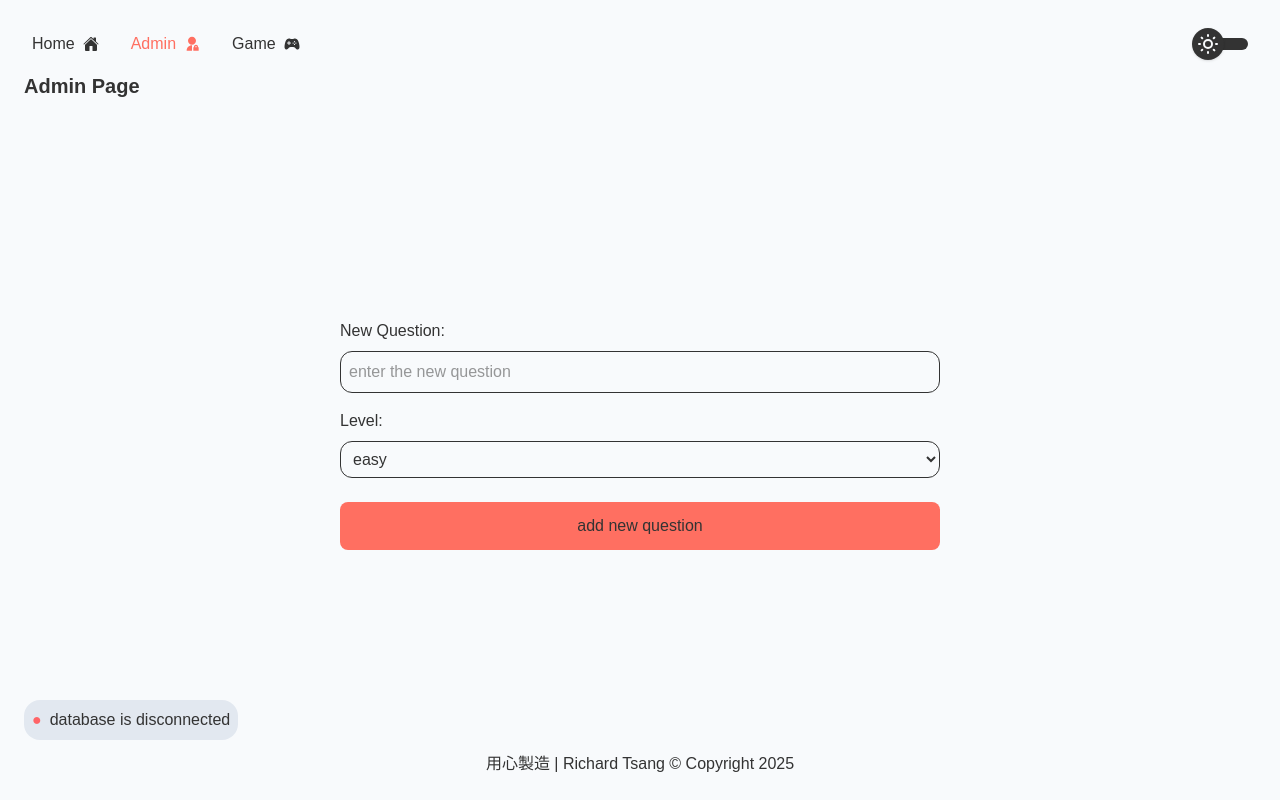
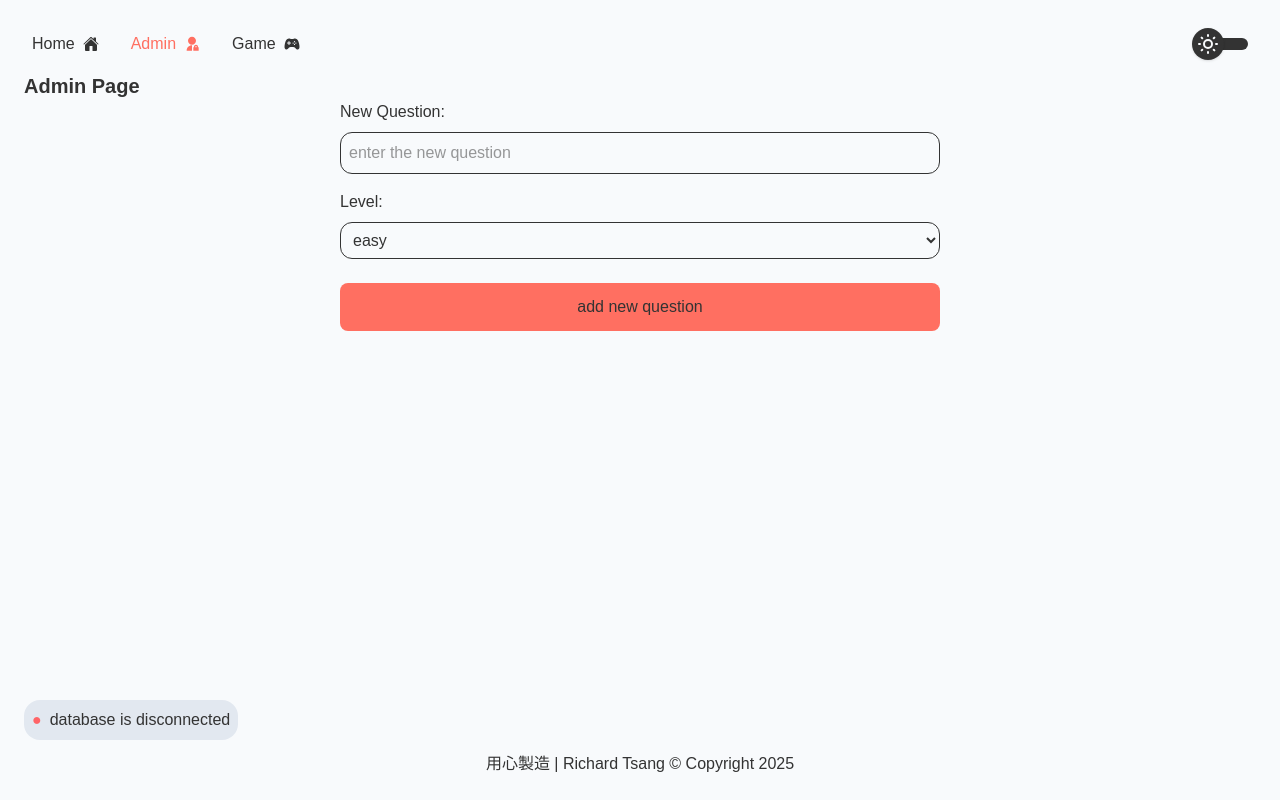
Before and after one commit to r7chardgh/teaching-app-demo, a Next.js app: page /admin in a window 1280 px wide. Built offline with nearby package versions, Linux system fonts and the light colour scheme; no server answers.

Commit message:
add motion js

```diff
--- a/app/admin/page.tsx
+++ b/app/admin/page.tsx
@@ -1,4 +1,5 @@
 'use client'
+import PageTransitionWrapper from '@/components/motionWrapper/PageTransitionWrapper';
 import React, { useActionState, useState } from 'react'
 
 const AdminPage = () => {
@@ -29,6 +30,7 @@ const AdminPage = () => {
     return (
 
         <main className=' w-full h-full flex flex-col flex-1 gap-6 '>
+            <PageTransitionWrapper>
                 <h1 className=' font-bold text-xl'>Admin Page</h1>
                 <form action={handleSubmit} className='flex flex-col gap-6 m-auto w-full sm:w-[600px]'>
                     <div className='flex flex-col gap-4'>
@@ -51,6 +53,7 @@ const AdminPage = () => {
                     <button type="submit" className='px-4 py-3 bg-accent rounded-lg cursor-pointer'>add new question</button>
                     {isPending ? <p>submitting...</p> : message}
                 </form>
+            </PageTransitionWrapper>
         </main>
     )
 }
--- a/app/game/page.tsx
+++ b/app/game/page.tsx
@@ -1,5 +1,6 @@
 'use client'
 import DraggableComponent from '@/components/DraggableComponent';
+import PageTransitionWrapper from '@/components/motionWrapper/PageTransitionWrapper';
 import { shuffleArray } from '@/helpers/shuffleArray';
 import { t2a } from '@/helpers/t2a';
 import { IQuestion } from '@/lib/definition'
@@ -27,12 +28,18 @@ const Game = () => {
 
     return (
         <main className=' w-full h-full flex flex-col flex-1 gap-6 '>
-            <h1 className=' font-bold text-xl'>Game Page</h1>
-            <ul className='flex flex-col gap-4' >
-                {questions.length > 0 && questions.map((q, i) => <li className='flex gap-2' key={i}><DraggableComponent>{shuffleArray(t2a(q.question)).map((word, index) => <p className='swappable-item bg-neutral p-2 rounded-xl' key={word + index}>{word}</p>)}  </DraggableComponent></li>)}
-
-            </ul>
-
+            <PageTransitionWrapper>
+                <h1 className=' font-bold text-xl'>Game Page</h1>
+                <ul className='flex flex-col gap-4' >
+                    {questions.length > 0 && questions.map((q, i) => <li className='flex gap-2' key={i}>
+                        <DraggableComponent>
+                            {shuffleArray(t2a(q.question)).map((word, index) =>
+                                <p className='swappable-item bg-neutral p-2 rounded-xl' key={word + index}>{word}</p>
+                            )}
+                        </DraggableComponent>
+                    </li>)}
+                </ul>
+            </PageTransitionWrapper>
         </main>
     )
 }
--- a/app/page.tsx
+++ b/app/page.tsx
@@ -1,4 +1,5 @@
 'use client'
+import PageTransitionWrapper from "@/components/motionWrapper/PageTransitionWrapper";
 import { IQuestion } from "@/lib/definition";
 import { useEffect, useState } from "react";
 
@@ -23,9 +24,11 @@ export default function Home() {
 
   return (
     <main className=' w-full h-full flex flex-col flex-1 gap-6 '>
-      <h1 className=" font-bold text-2xl">Questions</h1>
-      <h3 className="text-lg uppercase font-semibold">jumbled sentences</h3>
-      <ul className="flex flex-col gap-2">{questions.length > 0 ? questions.map((q: any, i) => <li key={i} className="flex gap-2 items-center justify-between"><p>#{i+1}</p><p className="text-left flex-1">{q.question}</p><span className={`p-2 rounded-sm text-black bg-white bg-${q.level}`}>{q.level}</span></li>) : <p>loading...</p>}</ul>
+      <PageTransitionWrapper>
+        <h1 className=" font-bold text-2xl">Questions</h1>
+        <h3 className="text-lg uppercase font-semibold">jumbled sentences</h3>
+        <ul className="flex flex-col gap-2">{questions.length > 0 ? questions.map((q: any, i) => <li key={i} className="flex gap-2 items-center justify-between"><p>#{i + 1}</p><p className="text-left flex-1">{q.question}</p><span className={`p-2 rounded-sm text-black bg-white bg-${q.level}`}>{q.level}</span></li>) : <p>loading...</p>}</ul>
+      </PageTransitionWrapper>
     </main>
   );
 }
--- /dev/null
+++ b/components/motionWrapper/PageTransitionWrapper.tsx
@@ -0,0 +1,22 @@
+'use client'
+import { IWrapper } from '@/lib/definition'
+import { AnimatePresence, motion } from 'motion/react'
+import React from 'react'
+
+const PageTransitionWrapper = ({ children }: IWrapper) => {
+    return (
+        <AnimatePresence mode="wait">
+            <motion.div
+                initial={{ y: 10, opacity: 0 }}
+                animate={{ y: 0, opacity: 1 }}
+                exit={{ y: -10, opacity: 0 }}
+                transition={{ duration: 0.2 }}
+
+            >
+                {children}
+            </motion.div>
+        </AnimatePresence>
+    )
+}
+
+export default PageTransitionWrapper
--- a/package.json
+++ b/package.json
@@ -10,6 +10,7 @@
   },
   "dependencies": {
     "@shopify/draggable": "^1.1.4",
+    "motion": "^12.23.12",
     "next": "15.4.5",
     "react": "19.1.0",
     "react-dom": "19.1.0",
```
Also changed, not shown: 1 other file (tests, documents, lock files or other folders). Lines whose indentation alone changed are shown as unchanged.
